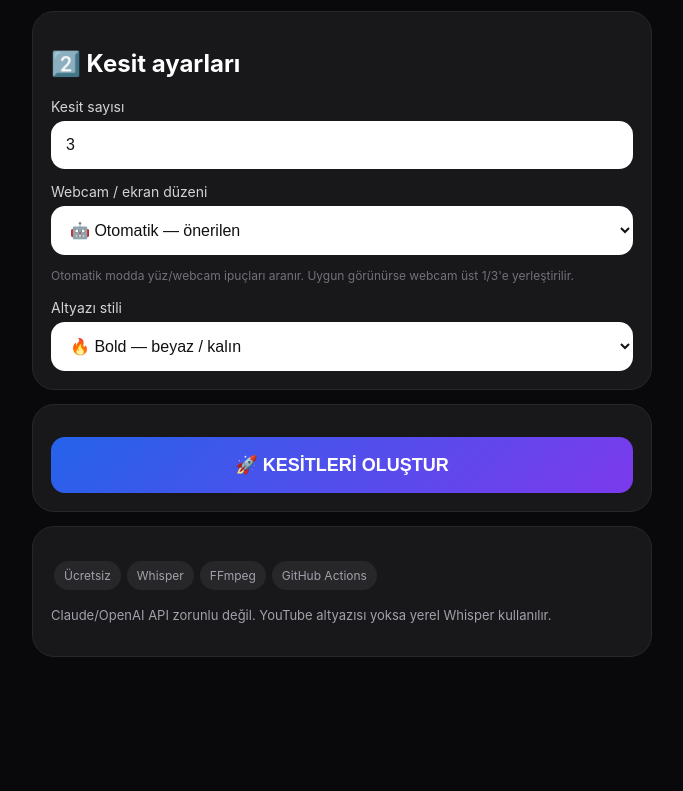
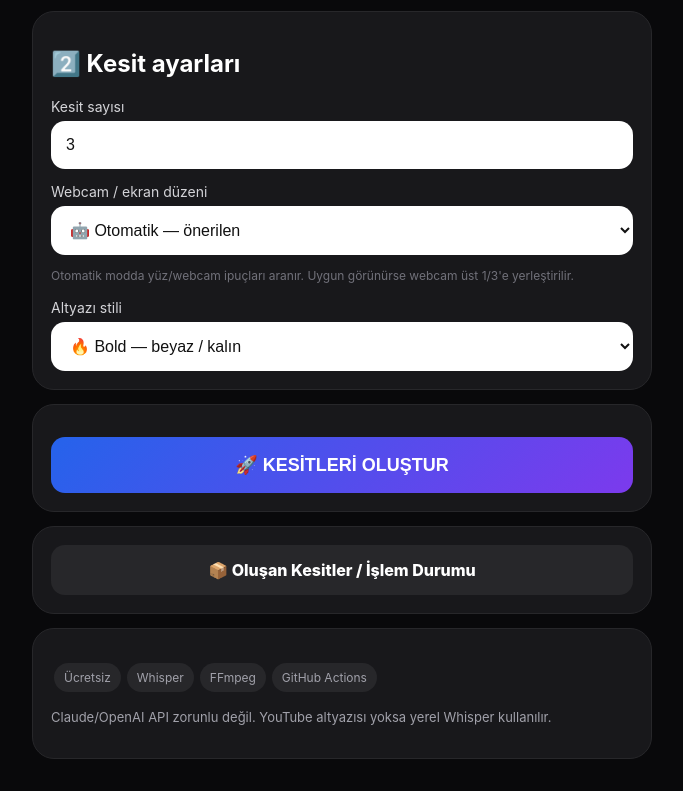
Before and after one commit to halym700-source/ai-viral-v2, a plain HTML site: page kesit_studio/mobile/index.html in a window 1280 px wide. Shown: the part 467-1258 px from the top of the page, without its empty margins (298-981 px from the left). Before the commit the page ends 1156 px from the top, so only its background shows below. Drawn offline with Linux system fonts and the light colour scheme.

Commit message:
Add results link to Kesit Studio UI

```diff
--- a/kesit_studio/mobile/index.html
+++ b/kesit_studio/mobile/index.html
@@ -83,6 +83,8 @@ button{background:#2563eb;color:#fff;font-weight:800;margin-top:14px}
 <div id="status" class="status"></div>
 </div>
 
+<div class="card"><a href="/results" style="display:block;text-align:center;text-decoration:none;background:#27272a;color:#fff;padding:15px;border-radius:14px;font-weight:800">📦 Oluşan Kesitler / İşlem Durumu</a></div>
+
 <div class="card">
 <p class="small"><span class="pill">Ücretsiz</span><span class="pill">Whisper</span><span class="pill">FFmpeg</span><span class="pill">GitHub Actions</span></p>
 <p class="small">Claude/OpenAI API zorunlu değil. YouTube altyazısı yoksa yerel Whisper kullanılır.</p>
```
